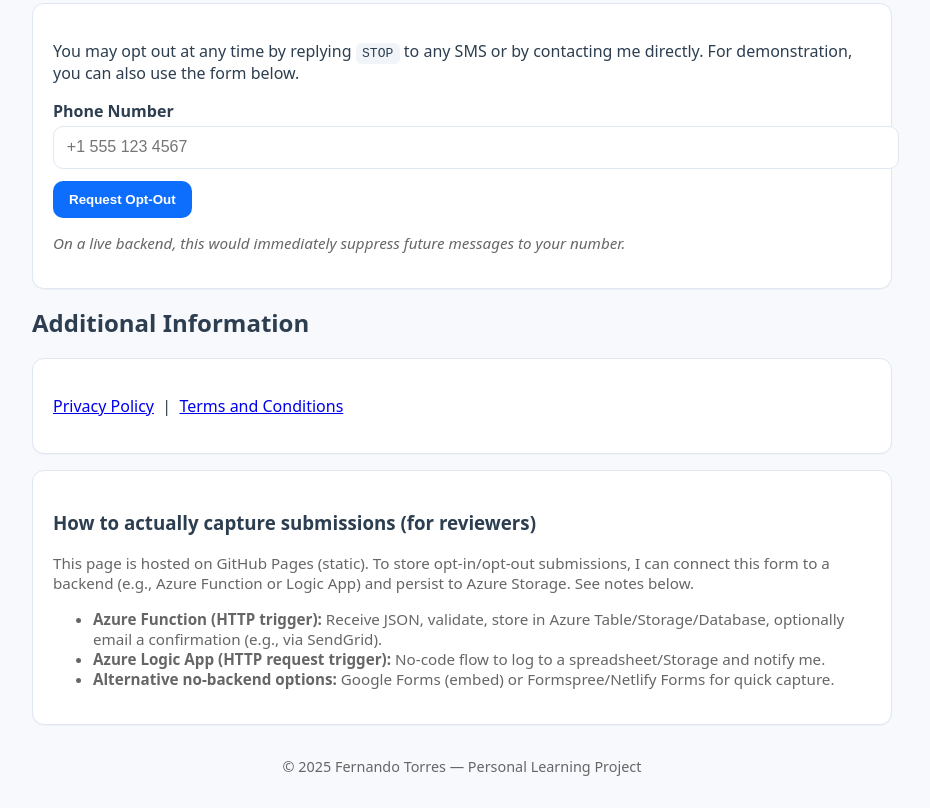
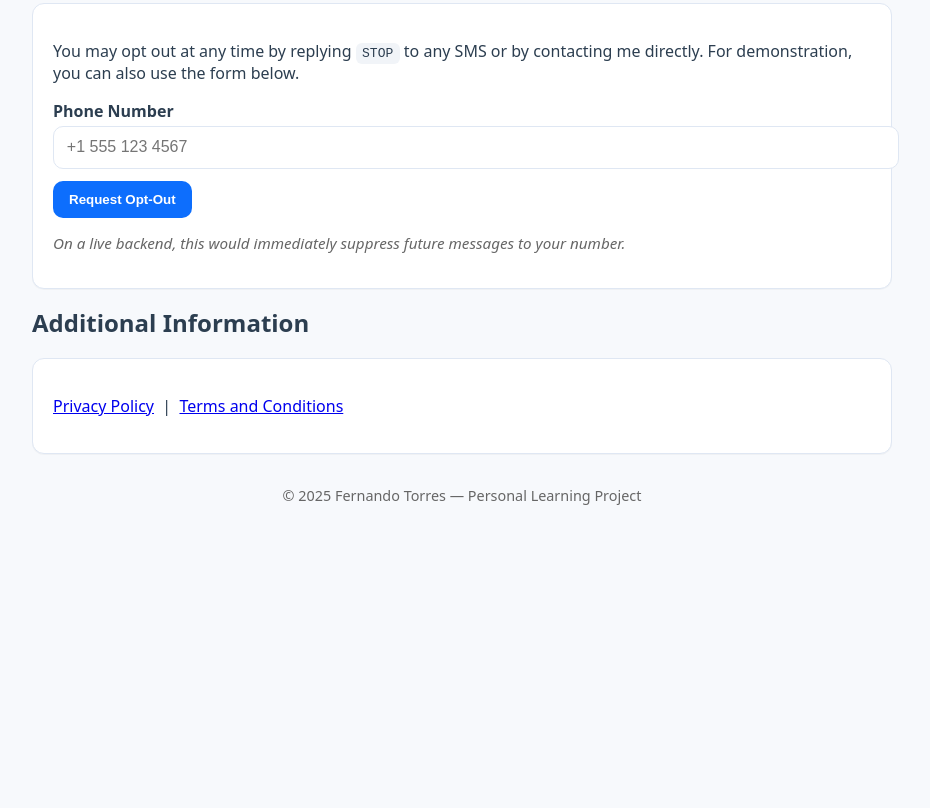
Before and after one commit to fxtorres22/sms-service-project, a plain HTML site: page index.html in a window 1280 px wide. Shown: the part 1237-2045 px from the top of the page, without its empty margins (178-1108 px from the left). After the commit the page ends 1774 px from the top, so only its background shows below. Drawn offline with Linux system fonts and the light colour scheme.

Commit message:
Update index.html

```diff
--- a/index.html
+++ b/index.html
@@ -102,18 +102,6 @@
       </p>
     </div>
 
-    <div class="card">
-      <h3>How to actually capture submissions (for reviewers)</h3>
-      <p class="muted">
-        This page is hosted on GitHub Pages (static). To store opt-in/opt-out submissions, I can connect this form to a backend (e.g., Azure Function or Logic App) and persist to Azure Storage. See notes below.
-      </p>
-      <ul class="muted">
-        <li><strong>Azure Function (HTTP trigger):</strong> Receive JSON, validate, store in Azure Table/Storage/Database, optionally email a confirmation (e.g., via SendGrid).</li>
-        <li><strong>Azure Logic App (HTTP request trigger):</strong> No-code flow to log to a spreadsheet/Storage and notify me.</li>
-        <li><strong>Alternative no-backend options:</strong> Google Forms (embed) or Formspree/Netlify Forms for quick capture.</li>
-      </ul>
-    </div>
-
     <footer>© 2025 Fernando Torres — Personal Learning Project</footer>
   </div>
 
```
